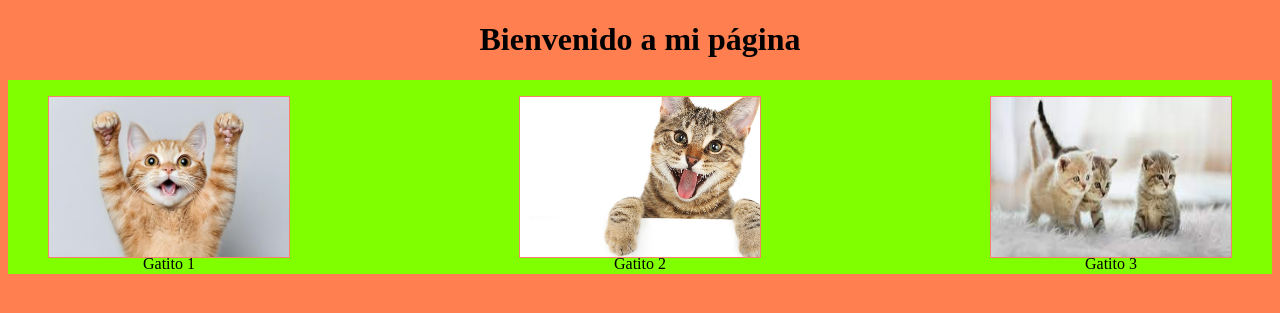
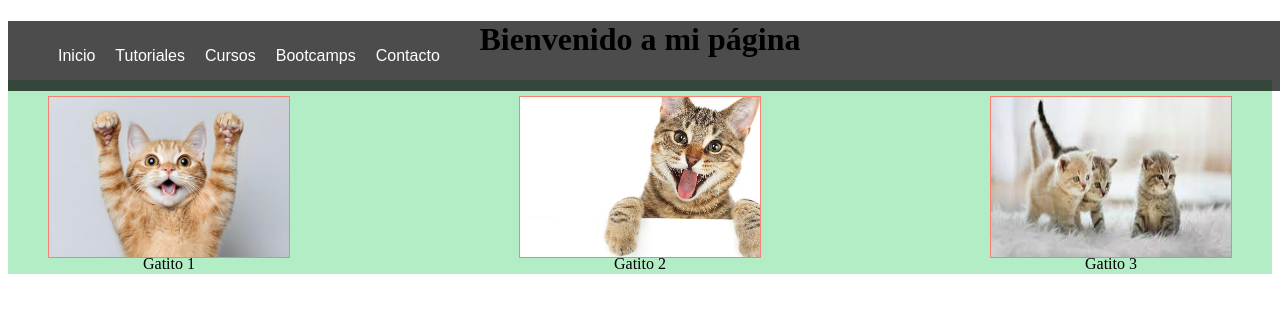
Before and after one commit to Osorio0w/Proyecto_ProgIV, a PHP site: page / in a window 1280 px wide. Shown: the top 313 px of the page. Run offline with PHP 8.4, Linux system fonts and the light colour scheme.

Commit message:
navbar añadida

```diff
--- a/index.html
+++ b/index.html
@@ -6,6 +6,17 @@
     <meta name="viewport" content="width=device-width, initial-scale=1.0">
     <title>Proyecto</title>
 </head>
+<header>
+    <nav>
+        <ul>
+            <li><a href="#">Inicio</a></li>
+            <li><a href="#">Tutoriales</a></li>
+            <li><a href="#">Cursos</a></l>
+            <li><a href="#">Bootcamps</a></li>
+            <li><a href="#">Contacto</a></li>
+        </ul>
+    </nav>
+</header>
 <body>
     <h1>Bienvenido a mi página</h1>
 
--- a/styles.css
+++ b/styles.css
@@ -15,7 +15,7 @@
    display: flex;
    flex-flow: row;
    justify-content: space-between;
-   background-color: chartreuse;
+   background-color: #B2EDC5;
 }
 
 img {
@@ -31,9 +31,40 @@
 }
 
 body {
-    background-color: coral;
+    background-color: C1FFF2;
 }
 
 h1 {
     text-align: center;
 }
+
+header {
+  background: rgba(0,0,0,0.7);
+  width: 100%;
+  position: fixed;
+  z-index: 100;
+}
+
+nav {
+  float: left;
+}
+
+nav ul {
+  list-style: none;
+  overflow: hidden;
+}
+
+nav ul li {
+  float: left;
+  font-family: Arial, sans-serif;
+  font-size: 16px;
+}
+nav ul li a {
+  display: block;
+  padding: 10px;
+  color: #fff;
+  text-decoration: none;
+}
+nav ul li:hover {
+  background: #eca023;
+}
```
